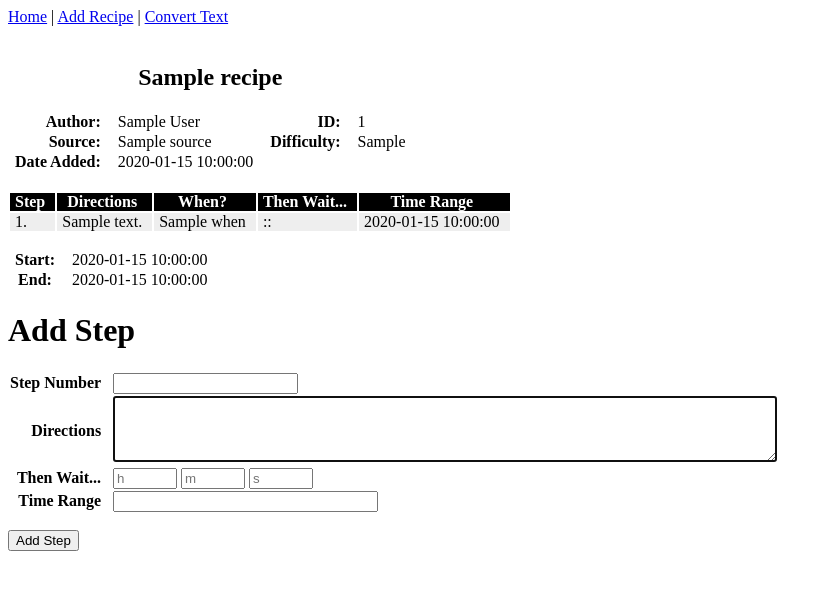
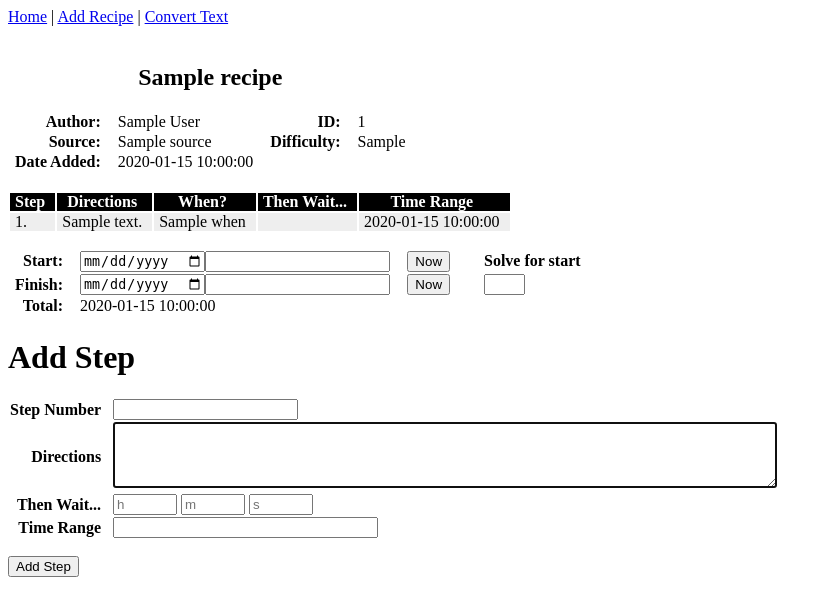
Before and after one commit to brystmar/breadsheet, a Flask app: template app/templates/add_step.html in a window 1280 px wide. Shown: the top 616 px of the page, without its empty margins (0-832 px from the left). Run offline with Flask 2, Linux system fonts and the light colour scheme; tables that the repository leaves empty hold one stand-in row (values such as "Sample post"); the template is opened without the code that fills it: values that come from a table or form of the project are taken from there, most other values are stand-ins (such as "Sample title", 1, 10 or a date in 2020); form fields are guessed from the names that the template uses.

Commit message:
solve_for js doesn't work (aka why i hate javascript)

```diff
--- a/app/forms.py
+++ b/app/forms.py
@@ -1,5 +1,5 @@
 from flask_wtf import FlaskForm
-from wtforms import StringField, SubmitField, TextAreaField, IntegerField, SelectField
+from wtforms import StringField, SubmitField, TextAreaField, IntegerField, SelectField, SelectMultipleField
 from wtforms.fields.html5 import DateTimeField, DateField, TimeField
 from wtforms.validators import DataRequired, ValidationError, Length, Optional, NumberRange
 from app.models import Recipe
@@ -49,9 +49,23 @@
 
 
 class ThenWaitForm(FlaskForm):
-    step_number = IntegerField('Step Number')
+    step_id = IntegerField('Step Number')
     then_wait_h = IntegerField('Then Wait...', validators=[NumberRange(min=0, max=999)], render_kw={'placeholder': 'h'})
     then_wait_m = IntegerField('Then Wait...', validators=[NumberRange(min=0, max=999)], render_kw={'placeholder': 'm'})
     then_wait_s = IntegerField('Then Wait...', validators=[NumberRange(min=0, max=999)], render_kw={'placeholder': 's'})
-    date = DateField('Start Date')
-    time = TimeField('Start Time')
+
+    def __repr__(self):
+        return '<ThenWait form>'
+
+
+class StartFinishForm(FlaskForm):
+    recipe_id = IntegerField('Recipe ID')
+    start_date = DateField('Start Date', id='start_date', render_kw={'placeholder': 'date'})
+    start_time = TimeField('Start Time', id='start_time')
+    finish_date = DateField('Finish Date', id='finish_date', render_kw={'placeholder': 'date'})
+    finish_time = TimeField('Finish Time', id='finish_time')
+    solve_for_start = SelectField('Solve For', id='solve_for_start', default='F', validators=[DataRequired()],
+                                  choices=[('S', 'Start Time'), ('F', 'Finish Time')])
+
+    def __repr__(self):
+        return '<Start & End Times form>'
--- a/app/models.py
+++ b/app/models.py
@@ -8,7 +8,9 @@
     author = db.Column(db.String(64), index=True)
     source = db.Column(db.String(128), index=True)
     difficulty = db.Column(db.String(1), index=True)
-    date_added = db.Column(db.DateTime, index=True, default=datetime.utcnow())
+    date_added = db.Column(db.DateTime, default=datetime.utcnow())
+    start_time = db.Column(db.String(32), default=str(datetime.utcnow()))
+    solve_for_start = db.Column(db.String(1), index=True, default=True)
     steps = db.relationship('Step', backref='recipe', lazy='dynamic')
 
     def __repr__(self):  # tells python how to print objects of this class to the console while debugging
--- a/app/templates/base.html
+++ b/app/templates/base.html
@@ -25,16 +25,11 @@
     {% block content %}
     {% endblock %}
 
+    {% block scripts %}
     <script>
-        function ClearFields() {
-            document.getElementById("ingredients_input").value = "";
-            document.getElementById("directions_input").value = "";
-            document.getElementById("ingredients_output").value = "";
-            document.getElementById("directions_output").value = "";
-            document.getElementById("ingredients_input").focus();
-            document.getElementById("convert_text_flash_msg").style.display = "none";
-            };
+        {% include "scripts.js" %}
     </script>
+    {% endblock %}
 
 </body>
 </html>
--- /dev/null
+++ b/app/templates/scripts.js
@@ -0,0 +1,103 @@
+/*
+// add an event listener for the selection box
+document.getElementById("solve_for_start")[0].addEventListener('change', ShowHide());
+
+function ShowHide(){
+    if (document.getElementById("solve_for_start").val() === "S") {
+        document.getElementById("start_time_text").hide();
+        document.getElementById("start_time_controls").hide();
+        document.getElementById("finish_time_text").show();
+        document.getElementById("finish_time_controls").show();
+        }
+
+    else {
+        document.getElementById("start_time_text").show();
+        document.getElementById("start_time_controls").show();
+        document.getElementById("finish_time_text").hide();
+        document.getElementById("finish_time_controls").hide();
+        }
+    }*/
+/*
+
+$(document).ready(function () {
+    toggleFields(); // call this first so we start out with the correct visibility depending on the selected form values
+    // this will call our toggleFields function every time the selection value of our other field changes
+    $("#solve_for_start").change(function () {
+        toggleFields();
+    });
+
+});
+// this toggles the visibility of other server
+function toggleFields() {
+    if ($("#solve_for_start").val() === "S")
+        $("#otherServer").show();
+    else
+        $("#otherServer").hide();
+}*/
+
+/*$('#solve_for_start').on('change',function(){
+    if( $(this).val()==="S"){
+    $("#start_time_text").show()
+    }
+    else{
+    $("#start_time_text").hide()
+    }
+});*/
+
+/*
+jQuery('select[id=solve_for_start]').change(function(){
+        var fieldsetName = $(this).val();
+        $('fieldset').hide().filter('#' + fieldsetName).show();
+    });
+
+    // We need to hide all fieldsets except the first:
+    $('fieldset').hide().filter('#start_time_controls1').show();
+*/
+
+
+function ClearFields() {
+    document.getElementById("ingredients_input").value = "";
+    document.getElementById("directions_input").value = "";
+    document.getElementById("ingredients_output").value = "";
+    document.getElementById("directions_output").value = "";
+    document.getElementById("ingredients_input").focus();
+    document.getElementById("convert_text_flash_msg").style.display = "none";
+    };
+
+function StartNow() {
+    var date = new Date();
+    var day = date.getDate();
+    var month = date.getMonth() + 1;
+    var year = date.getFullYear();
+
+    if (month < 10) month = "0" + month;
+    if (day < 10) day = "0" + day;
+    var today = year + "-" + month + "-" + day;
+
+    document.getElementById('start_date').value = today;
+
+    var hour = date.getHours();
+    var minute = date.getMinutes();
+    var time = hour + ":" + minute;
+
+    document.getElementById('start_time').value = time;
+    };
+
+function FinishNow() {
+    var date = new Date();
+    var day = date.getDate();
+    var month = date.getMonth() + 1;
+    var year = date.getFullYear();
+
+    if (month < 10) month = "0" + month;
+    if (day < 10) day = "0" + day;
+    var today = year + "-" + month + "-" + day;
+
+    document.getElementById('finish_date').value = today;
+
+    var hour = date.getHours();
+    var minute = date.getMinutes();
+    var time = hour + ":" + minute;
+
+    document.getElementById('finish_time').value = time;
+    };
--- a/app/templates/steps.html
+++ b/app/templates/steps.html
@@ -12,16 +12,19 @@
             </tr>
 
             {% for step in steps %}
-                <tr id="step_row{{ step.number }}">
-                    <td id="step_number{{ step.number }}">{{ step.number }}.</td>
+                <tr id="step_row{{ step.id }}">
+                    <td id="step_number{{ step.id }}">{{ step.id }}.</td>
                     <td>{{ step.text }}</td>
                     <td>{{ step.when }}</td>
                     <!--<td>{{ step.then_wait_ui[0] }}:{{ step.then_wait_ui[1] }}:{{ step.then_wait_ui[2] }}</td>-->
                     <td id="step_wait{{ step.number}}">
-                        <form action="" method="POST" id="form_step_wait{{ step.number }}">
-                            {{ twforms[step.number-1].then_wait_h(size=2) }}:{{ twforms[step.number-1].then_wait_m(size=2) }}:{{ twforms[step.number-1].then_wait_s(size=2) }}
-                        </form>
-
+                        {% for tw in twforms %}
+                            {% if tw.step_id == step.id %}
+                            <form action="" method="POST" id="form_step_wait{{ step.number }}">
+                                {{ tw.then_wait_h(size=2) }}:{{ tw.then_wait_m(size=2) }}:{{ tw.then_wait_s(size=2) }}
+                            </form>
+                            {% endif %}
+                        {% endfor %}
                     </td>
                     <td>{{ step.wait_time_range }}</td>
                 </tr>
@@ -29,14 +32,37 @@
         </table>
         <p></p>
         <table id="steps_time_summary">
-            <tr id="step_header_row">
+            <tr id="summary_start_row">
                 <th>Start:</th>
-                <td>{{ recipe.start_time }}</td>
-                <td>{{ twforms[0].date }}{{ twforms[0].time }}</td>
+                <td>
+                    <!-- <div id="start_time_text">{{ recipe.start_time_ui }}</div> -->
+                    <div id="start_time_controls">
+                        <form action="" method="POST" id="form_start_time">
+                            {{ seform.start_date }}{{ seform.start_time }}
+                        </form>
+                    </div>
+                </td>
+                <td><button type="button" onclick="StartNow();" id="now_start">Now</button></td>
+                <td></td>
+                <td style="text-align:center;"><b>{{ seform.solve_for_start.label }}</b></td>
             </tr>
-            <tr id="step_header_row">
-                <th>End:</th>
-                <td>{{ recipe.end_time }}</td>
+            <tr id="summary_finish_row">
+                <th>Finish:</th>
+                <td>
+                    <!-- <div id="finish_time_text">{{ recipe.finish_time_ui }}</div> -->
+                    <div id="finish_time_controls">
+                        <form action="" method="POST" id="form_finish_time">
+                            {{ seform.finish_date }}{{ seform.finish_time }}
+                        </form>
+                    </div>
+                </td>
+                <td><button type="button" onclick="FinishNow();" id="now_finish">Now</button></td>
+                <td></td>
+                <td>{{ seform.solve_for_start(size=2) }}</td>
+            </tr>
+            <tr id="total_time_row">
+                <th>Total:</th>
+                <td>{{ recipe.total_time_ui }}</td>
             </tr>
         </table>
     </div>
@@ -44,7 +70,7 @@
     {% if not sform %}
         <!-- hide this link when the Add Step form is displayed -->
         <div id="ask_add_step">
-            <p><a href="/add_step?id={{ recipe.id }}">Click to add a step</a></p>
+            <p><input type="submit" value="Add a step" onclick="window.location='/add_step';" /></p>
         </div>
     {% endif %}
 
--- a/app/templates/styles.html
+++ b/app/templates/styles.html
@@ -72,6 +72,11 @@
         text-align:         center;
         }
 
+    table#steps_time_summary th {
+        font-weight:        bold;
+        text-align:         right;
+        }
+
     td, th {
         padding:            0 10px 0 5px;
     }
```
Also changed, not shown: app/routes.py (+95 -24 lines), breaddb.db.
